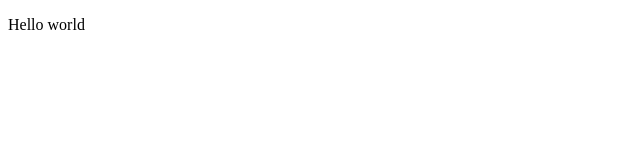
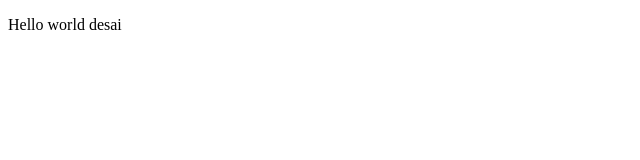
Before and after one commit to benarzee-ben1212/New_repository410, a plain HTML site: page index.html in a window 1280 px wide. Shown: the full height of the page, 0-640 px from the left. Drawn offline with Linux system fonts and the light colour scheme.

Commit message:
changes in line one two three

```diff
--- a/index.html
+++ b/index.html
@@ -6,7 +6,8 @@
     <title>Document</title>
 </head>
 <body>
-    <p>Hello world
+    <p>Hello world desai
+
 
     </p>
 </body>
```
